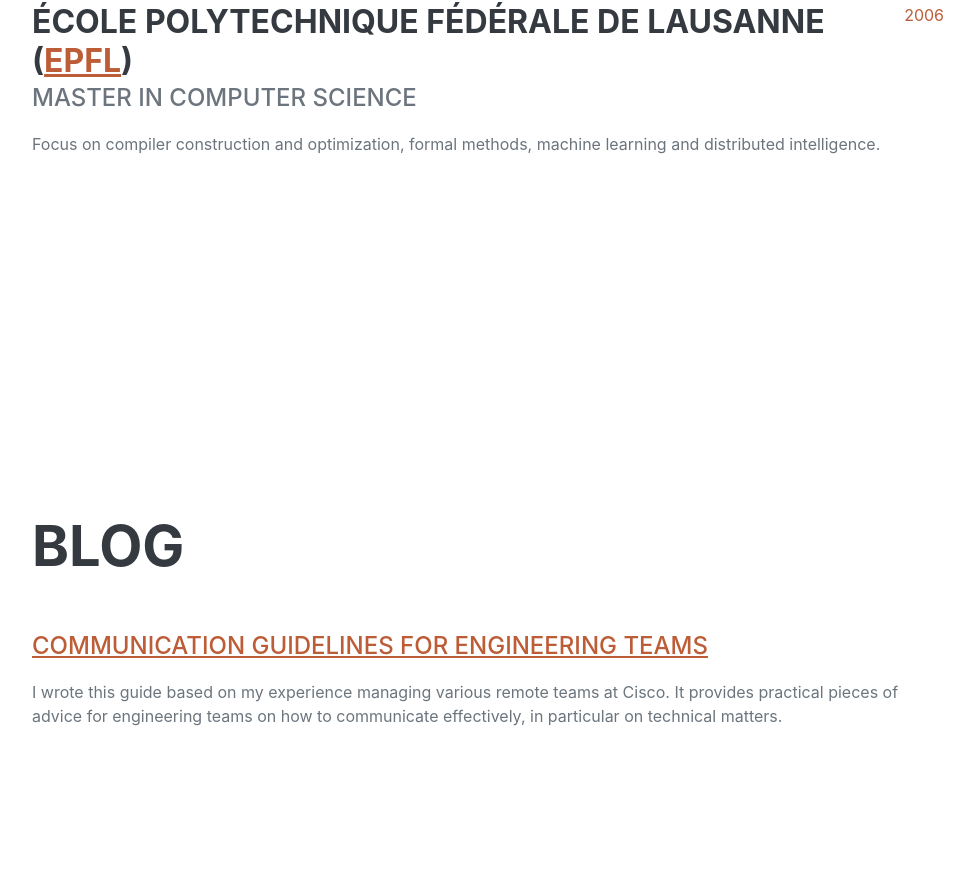
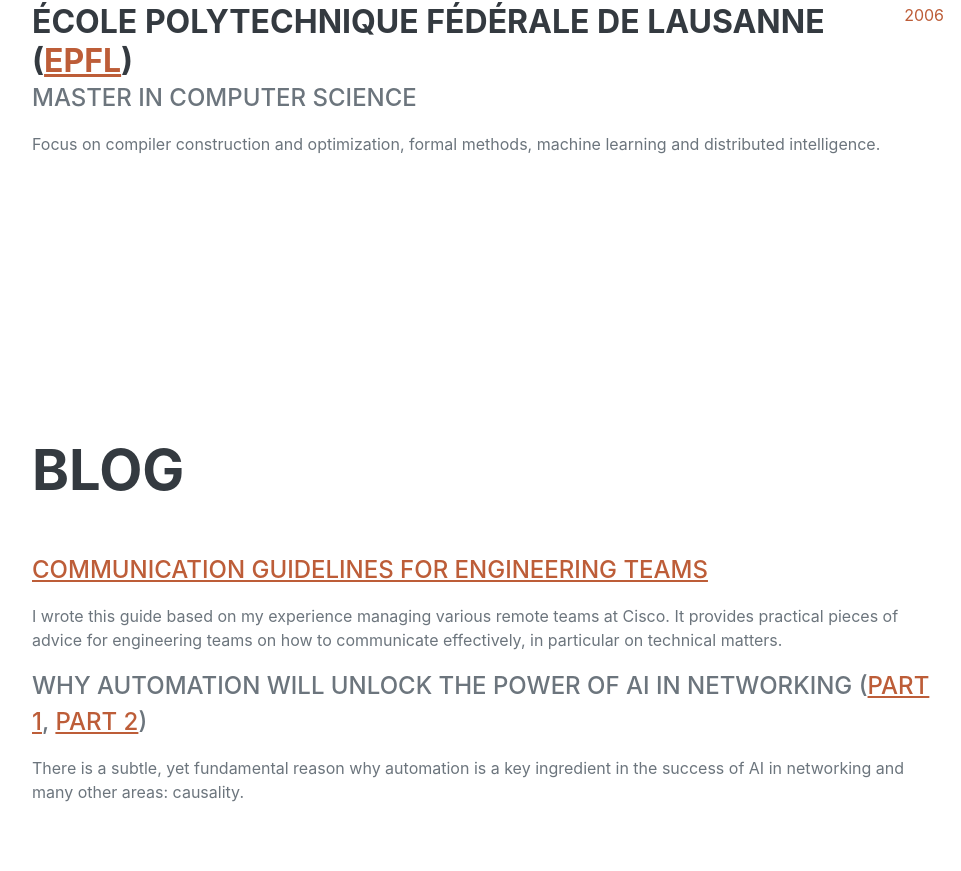
Before and after one commit to gmermoud/gmermoud, a plain HTML site: page public/index.html in a window 1280 px wide. Shown: the part 3962-4833 px from the top of the page, without its empty margins (288-1249 px from the left). Drawn offline with nearby package versions, Linux system fonts and the light colour scheme; a web font is replaced by a local one.

Commit message:
Add blog article on automation (parts 1 and 2)

```diff
--- a/public/index.html
+++ b/public/index.html
@@ -234,6 +234,9 @@
                         <p>I wrote this guide based on my experience managing various remote teams at Cisco. It provides
                             practical pieces of advice for engineering teams on how to communicate effectively, in particular
                             on technical matters.</p>
+                        <div class="subheading mb-3">Why Automation Will Unlock The Power of AI in Networking (<a href="https://blogs.cisco.com/analytics-automation/why-automation-1">Part 1</a>, <a href="https://blogs.cisco.com/analytics-automation/why-automation-will-unlock-the-power-of-ai-in-networking-part-2">Part 2</a>)</div>
+                        <p>There is a subtle, yet fundamental reason why automation is a key ingredient in the success of AI
+                            in networking and many other areas: causality.</p>
                     </div>
                 </div>
             </div>
```
